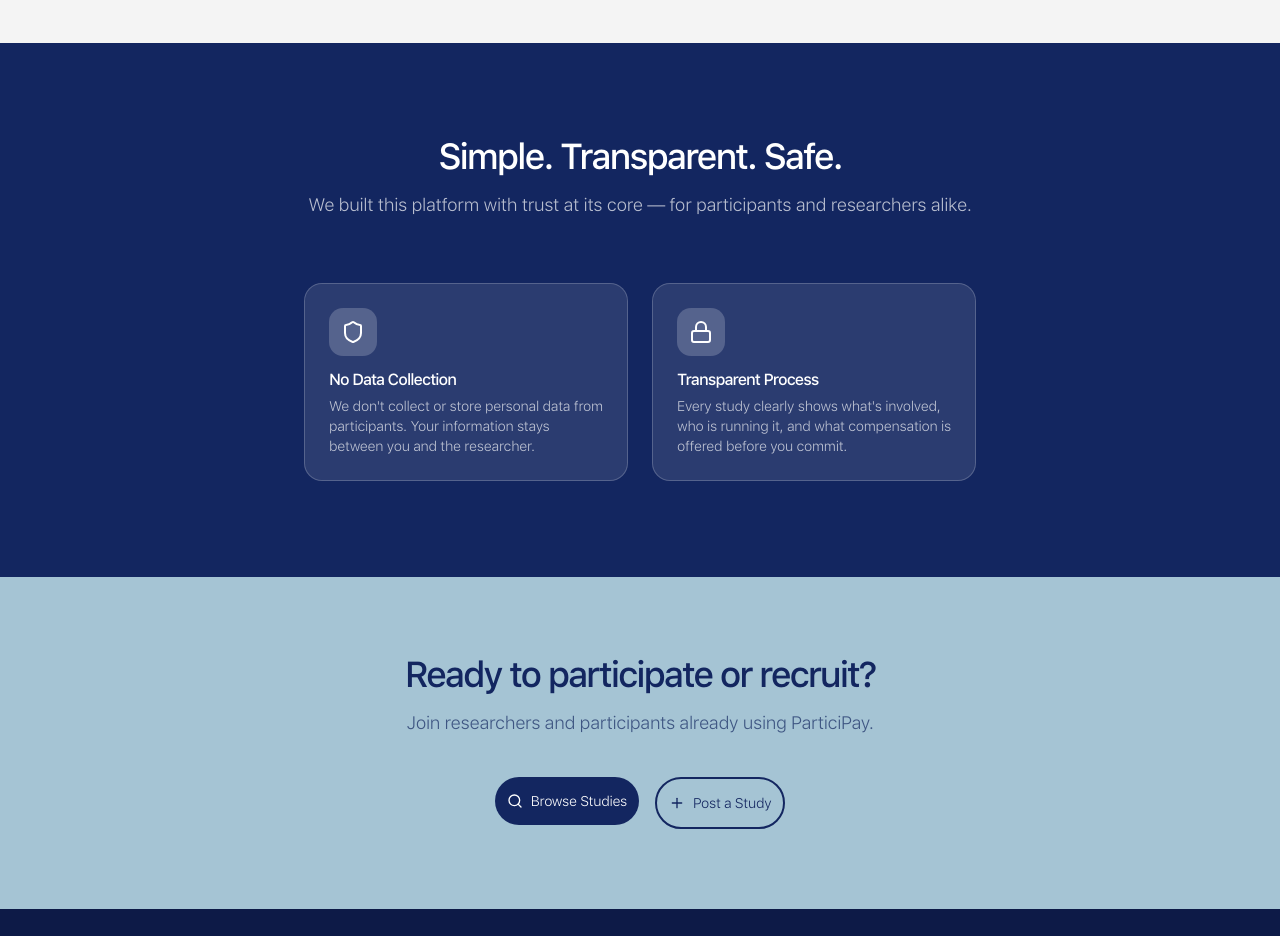
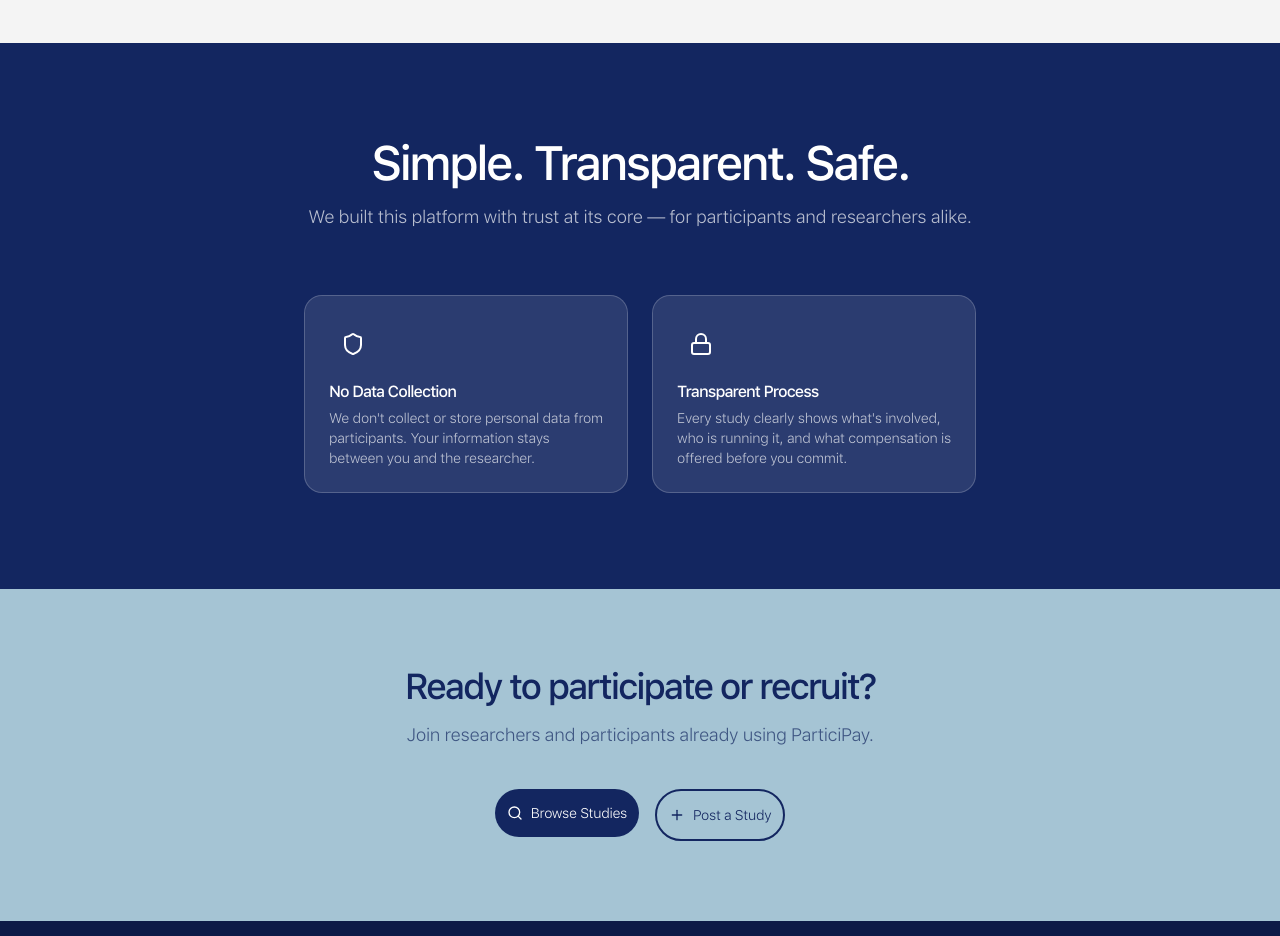
Before and after one commit to gheelopez/participay, a Next.js app: page / in a window 1280 px wide. Shown: the part 2860-3796 px from the top of the page. Built offline with nearby package versions, Linux system fonts and the light colour scheme.

Commit message:
style: trust section

```diff
--- a/src/app/page.tsx
+++ b/src/app/page.tsx
@@ -323,7 +323,7 @@
   return (
     <section className="py-24" style={{ backgroundColor: '#132660' }}>
       <div ref={ref} className="section-animate max-w-6xl mx-auto px-6 text-center">
-        <h2 className="text-4xl font-bold text-white leading-tight mb-4">
+        <h2 className="text-5xl font-bold text-white leading-tight mb-4">
           Simple. Transparent. Safe.
         </h2>
         <p className="mb-16 text-lg" style={{ color: 'rgba(255,255,255,0.7)' }}>
@@ -331,7 +331,7 @@
         </p>
         <div className="grid sm:grid-cols-2 gap-6 max-w-2xl mx-auto">
           <div className="rounded-2xl p-6 border text-left hover:bg-white/15 transition-all duration-300" style={{ backgroundColor: 'rgba(255,255,255,0.1)', borderColor: 'rgba(255,255,255,0.2)' }}>
-            <div className="w-12 h-12 rounded-xl flex items-center justify-center mb-4" style={{ backgroundColor: 'rgba(255,255,255,0.2)' }}>
+            <div className="w-12 h-12 rounded-xl flex items-center justify-center mb-4" style={{ backgroundColor: '' }}>
               <Shield className="w-6 h-6 text-white" />
             </div>
             <h3 className="font-bold text-white leading-tight mb-2">No Data Collection</h3>
@@ -340,7 +340,7 @@
             </p>
           </div>
           <div className="rounded-2xl p-6 border text-left hover:bg-white/15 transition-all duration-300" style={{ backgroundColor: 'rgba(255,255,255,0.1)', borderColor: 'rgba(255,255,255,0.2)' }}>
-            <div className="w-12 h-12 rounded-xl flex items-center justify-center mb-4" style={{ backgroundColor: 'rgba(255,255,255,0.2)' }}>
+            <div className="w-12 h-12 rounded-xl flex items-center justify-center mb-4" style={{ backgroundColor: '' }}>
               <Lock className="w-6 h-6 text-white" />
             </div>
             <h3 className="font-bold text-white leading-tight mb-2">Transparent Process</h3>
```
